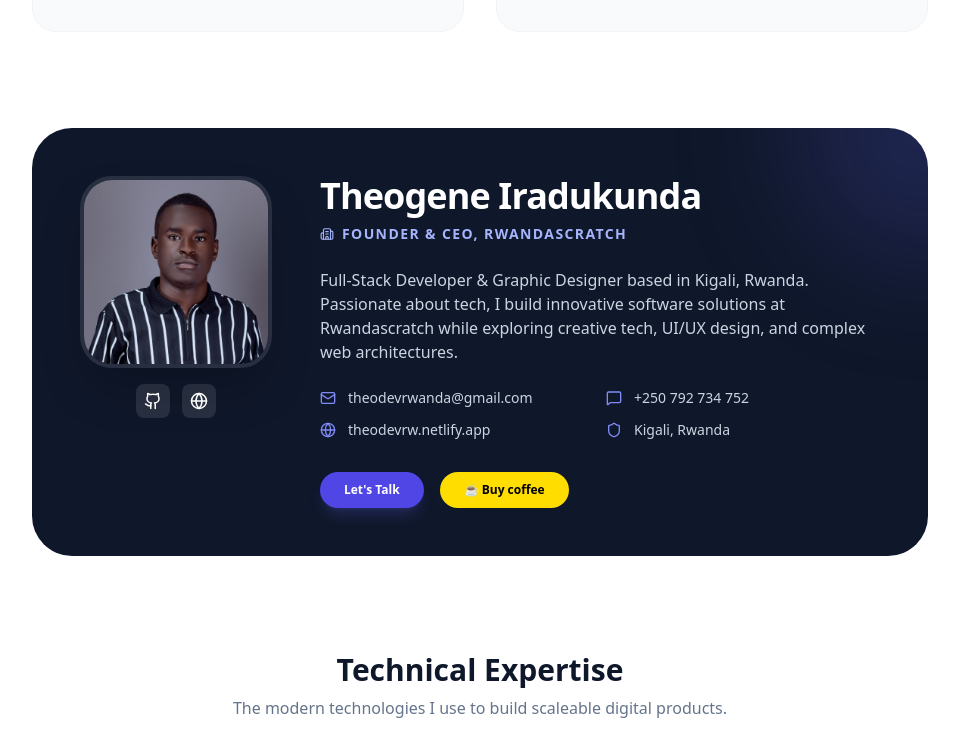
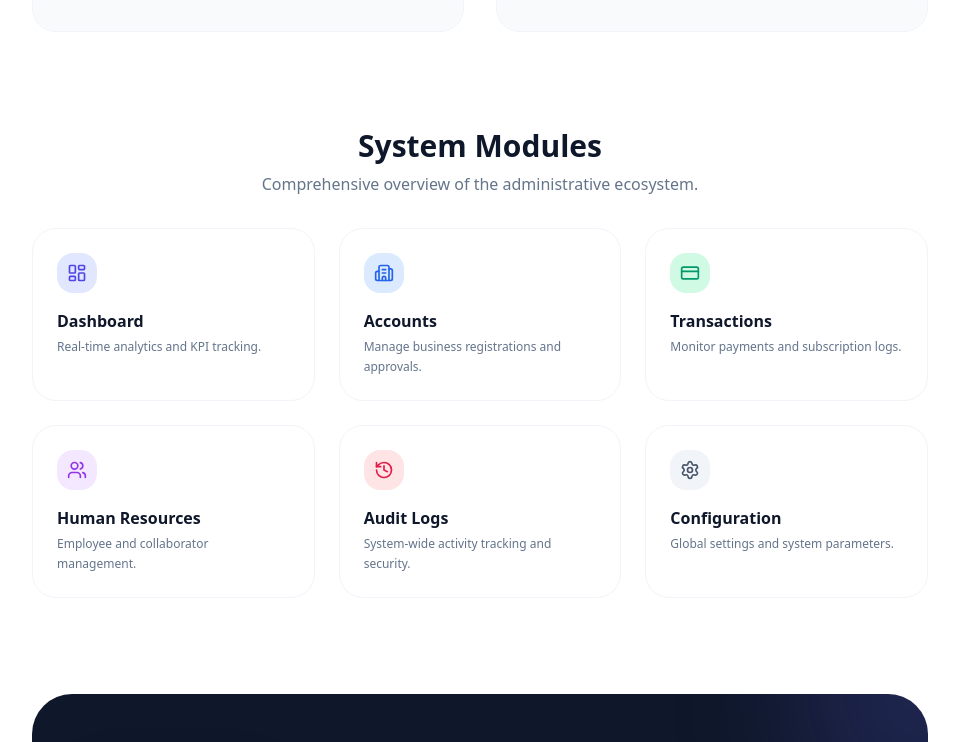
Before and after one commit to theodevrwanda/smartdash, a React (Vite) app: page /documentation in a window 1280 px wide. Shown: the part 722-1464 px from the top of the page, without its empty margins (160-1119 px from the left). Built offline with nearby package versions, Linux system fonts and the light colour scheme; no server answers.

Commit message:
update readme

```diff
--- a/src/pages/DocumentationPage.jsx
+++ b/src/pages/DocumentationPage.jsx
@@ -3,7 +3,7 @@ import { useNavigate } from 'react-router-dom';
 import {
     ArrowLeft, Check, Mail, Building2, User2, Github,
     Code2, Shield, Rocket, MessageSquare, Globe, Sun, Moon,
-    Calendar
+    Calendar, LayoutDashboard, Users, CreditCard, History, Settings, FileText
 } from 'lucide-react';
 import { useTheme } from '../context/ThemeContext';
 
@@ -80,6 +80,32 @@ const DocumentationPage = () => {
                             </p>
                         </div>
                     </section>
+                    {/* System Modules List */}
+                    <section className="space-y-8">
+                        <div className="text-center">
+                            <h2 className="text-2xl md:text-3xl font-bold text-slate-900 dark:text-white">System Modules</h2>
+                            <p className="text-sm md:text-base text-slate-500 dark:text-slate-400 mt-2">Comprehensive overview of the administrative ecosystem.</p>
+                        </div>
+                        <div className="grid grid-cols-1 sm:grid-cols-2 md:grid-cols-3 gap-4 md:gap-6">
+                            {[
+                                { icon: <LayoutDashboard size={20} />, title: 'Dashboard', desc: 'Real-time analytics and KPI tracking.', color: 'indigo' },
+                                { icon: <Building2 size={20} />, title: 'Accounts', desc: 'Manage business registrations and approvals.', color: 'blue' },
+                                { icon: <CreditCard size={20} />, title: 'Transactions', desc: 'Monitor payments and subscription logs.', color: 'emerald' },
+                                { icon: <Users size={20} />, title: 'Human Resources', desc: 'Employee and collaborator management.', color: 'purple' },
+                                { icon: <History size={20} />, title: 'Audit Logs', desc: 'System-wide activity tracking and security.', color: 'rose' },
+                                { icon: <Settings size={20} />, title: 'Configuration', desc: 'Global settings and system parameters.', color: 'slate' }
+                            ].map((module, i) => (
+                                <div key={i} className="flex flex-col p-6 rounded-3xl bg-white dark:bg-slate-900 border border-slate-100 dark:border-slate-800 hover:shadow-xl hover:shadow-indigo-500/5 transition-all group">
+                                    <div className={`w-10 h-10 rounded-2xl bg-${module.color}-100 dark:bg-${module.color}-900/30 flex items-center justify-center text-${module.color}-600 dark:text-${module.color}-400 mb-4 group-hover:scale-110 transition-transform`}>
+                                        {module.icon}
+                                    </div>
+                                    <h4 className="font-bold text-slate-900 dark:text-white mb-1">{module.title}</h4>
+                                    <p className="text-xs text-slate-500 dark:text-slate-400 leading-relaxed">{module.desc}</p>
+                                </div>
+                            ))}
+                        </div>
+                    </section>
+
 
                     {/* Author & Company Section */}
                     <section className="rounded-3xl md:rounded-[40px] bg-slate-900 dark:bg-white p-6 md:p-12 text-white dark:text-slate-900 relative overflow-hidden">
```
Also changed, not shown: 1 other file (tests, documents, lock files or other folders).
